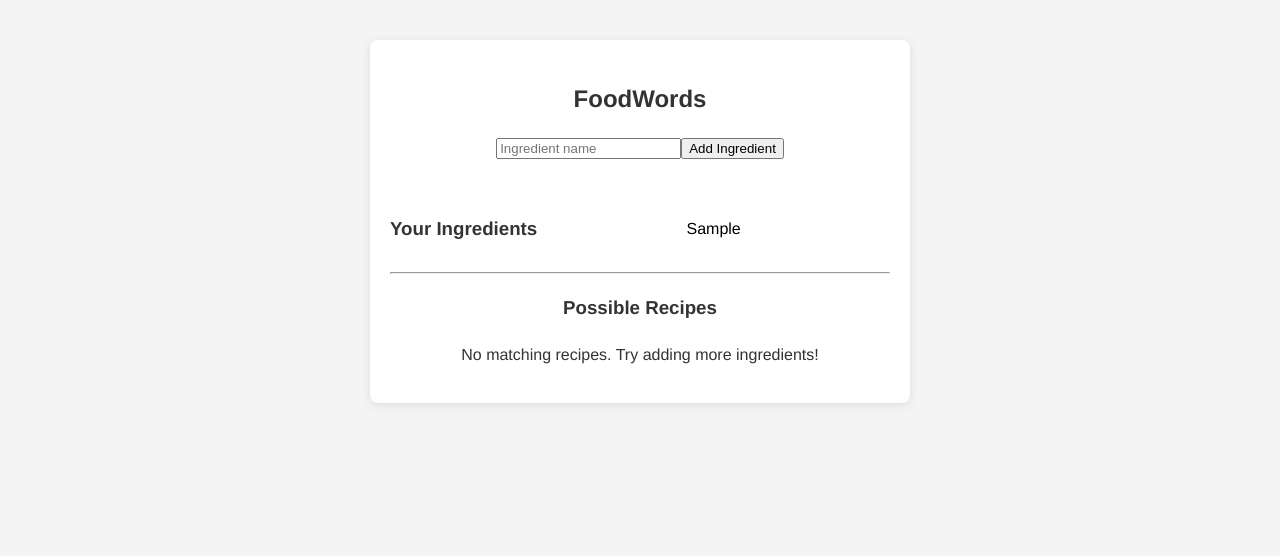
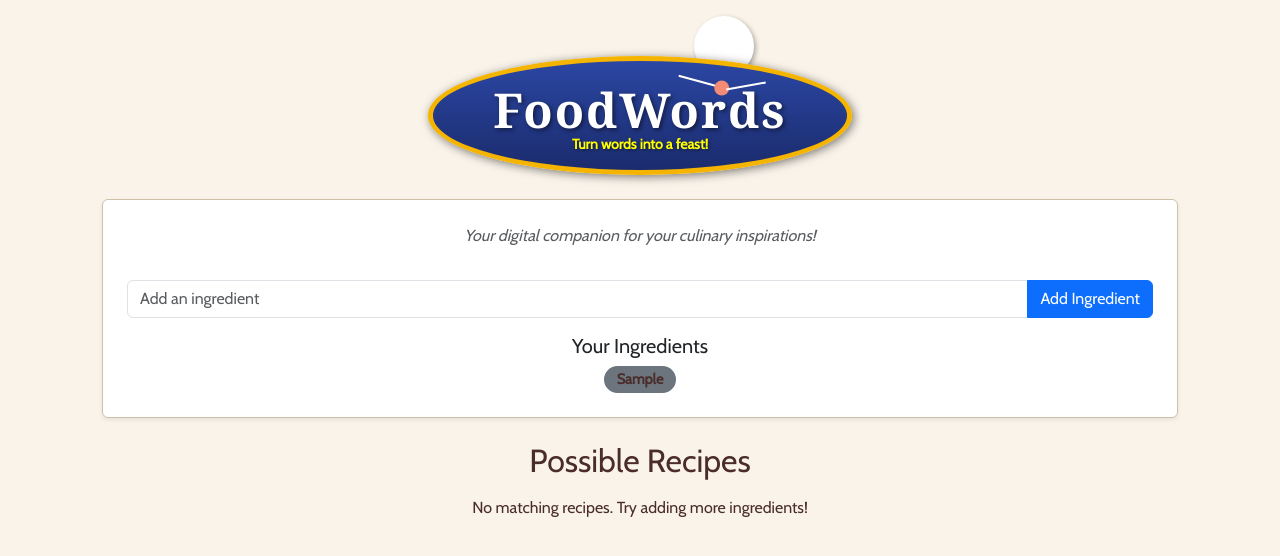
Before and after one commit to loltreeman/FoodWords, a React (Create React App) app: page / in a window 1280 px wide. Both pictures are taken after typing "Sample" into the empty fields and a click on the button "Add Ingredient". Shown: the top 556 px of the page. Built offline with nearby package versions, Linux system fonts and the light colour scheme.

Commit message:
Pushed for update

```diff
--- a/package.json
+++ b/package.json
@@ -7,8 +7,11 @@
     "@testing-library/jest-dom": "^6.6.3",
     "@testing-library/react": "^16.2.0",
     "@testing-library/user-event": "^13.5.0",
+    "bootstrap": "^5.3.5",
     "react": "^19.0.0",
+    "react-bootstrap": "^2.10.9",
     "react-dom": "^19.0.0",
+    "react-router-dom": "^7.5.0",
     "react-scripts": "5.0.1",
     "web-vitals": "^2.1.4"
   },
--- a/src/App.css
+++ b/src/App.css
@@ -1,216 +1,150 @@
-body {
-	color: #333;
-	background-color: #f4f4f4;
-	display: flex;
-	justify-content: center;
-	font-family: 'Helvetica Neue', Arial, sans-serif;
-	line-height: 1.6;
+@import url('https://fonts.googleapis.com/css2?family=Cabin&display=swap');
+
+* {
+  box-sizing: border-box;
   margin: 0;
-	padding: 20px;
+  padding: 0;
 }
 
-  @keyframes appear {
-	from {
-	  opacity: 0;
-	  transform: scale(0.5);
-	}
-	to {
-	  opacity: 1;
-	  transform: scale(1);
-	}
+:root {
+  --font-primary: 'Cabin', sans-serif;
+  --color-bg: #f9f3e9;
+  --color-card: #fff;
+  --color-text: #4a2c2a;
+  --color-accent: #a94442;
+  --color-border: #d1bfa7;
 }
 
-  .div {
-	animation: appear 1.5s linear;
-	background-color: #fff;
-	text-align: center;
-	width: 500px;
-	height: auto;
-	margin: 20px;
-	padding: 20px;
-	border-radius: 8px;
-	box-shadow: 0 2px 10px rgba(0, 0, 0, 0.1);
-  }
-
-  .div_ {
-	display: flex;
-	width: 100%;
-	justify-content: center;
-	align-items: center;
-	text-align: center;
-	margin-bottom: 10px;
-  }
-
-  .span {
-	text-align: center;
-	display: inline-block;
-  }
-
-  .a {
-	width: 100%;
-	margin: 10px;
-  }
-
-  .ol {
-	margin: 20px auto;
-	max-width: 300px;
-	padding: 0;
-	list-style: none;
-  }
-
-  .button {
-	color: #fff;
-	background-color: #007BFF;
-	border: none;
-	border-radius: 4px;
-	padding: 10px 20px;
-	text-align: center;
-	cursor: pointer;
-	transition: background-color 0.3s ease;
-  }
-
-  .button:hover {
-	background-color: #0056b3;
+body {
+  font-family: var(--font-primary);
+  font-size: 16px;
+  color: var(--color-text);
+  background-color: var(--color-bg);
 }
 
 .container {
-	display: flex;
-	width: 150px;
-	justify-content: center;
-	align-items: center;
-	text-align: center;
+  padding: 2rem;
 }
 
-  .container_ {
-	display: flex;
-	width: 75px;
-	justify-content: center;
-	align-items: center;
-	text-align: center;
+.hero-card {
+  border: 1px solid var(--color-border);
+  background-color: var(--color-card);
+}
+.hero-card .card-title {
+  font-size: 2rem;
+  color: var(--color-accent);
+}
+.hero-card .text-muted {
+  font-style: italic;
 }
 
-  .card {
-	--background: #fff;
-	--cardShadow: rgba(32,33,37,0.1);
-	--cardShadowHover: rgba(32,33,37,0.06);
-	--cardShadowActive: rgba(32,33,37,0.55);
-	--cardBorder: #dbdce0;
-	--cardBorderActive: #1a73e8;
-	--textColor: #202125;
-	--linkColor: #1967d2;
-	--ratingColor: #faab00;
+.ingredient-badge {
+  font-size: 0.9rem;
+  background-color: var(--color-border);
+  color: var(--color-text);
+  padding: 0.4rem 0.8rem;
+  border-radius: 20px;
 }
 
-  @media (prefers-color-scheme: dark) {
-	.card {
-	  --background: #3c4043;
-	  --cardShadow: rgba(0,0,0,0.28);
-	  --cardShadowHover: rgba(0,0,0,0.16);
-	  --cardShadowActive: rgba(0,0,0,0.55);
-	  --cardBorder: #202125;
-	  --cardBorderActive: #8ab4f8;
-	  --textColor: #e9eaee;
-	  --linkColor: #8ab4f8;
+.recipe-card {
+  border: 1px solid var(--color-border);
+  background-color: var(--color-card);
+  transition: transform 0.3s, box-shadow 0.3s;
 }
+.recipe-card:hover {
+  transform: translateY(-3px);
+  box-shadow: 0 6px 12px rgba(0, 0, 0, 0.15);
 }
 
-  .card {
-	width: 200px;
-	height: 350px;
-	aspect-ratio: 2/3;
-	background: var(--background);
-	color: var(--textColor);
-	border: 1px solid var(--cardBorder);
-	padding: 25px;
-	box-shadow: 8px 8px 0 var(--cardShadow);
-	transition: box-shadow 0.5s, transform 0.5s;
-	border-radius: 8px;
-	display: inline-block;
-	position: relative;
-	margin: 0 auto 20px;
+.ratatouille-modal-header {
+  background-color: var(--color-accent);
+  color: var(--color-card);
+}
+.btn-close {
+  filter: invert(1);
 }
 
-  .card:hover {
-	transform: translate(-2px, -4px);
-	box-shadow: 16px 16px 0 var(--cardShadowHover);
+.my-4 {
+  margin-top: 1.5rem !important;
+  margin-bottom: 1.5rem !important;
+}
+.g-3 {
+  gap: 1rem !important;
 }
 
-  .card:active {
-	transform: translate(-2px, -4px);
-	border: 2px solid var(--cardBorderActive);
-	box-shadow: 4px 4px 0 var(--cardShadowActive);
+.logo {
+  margin: 0 auto 1rem;
+  text-align: center;
+  position: relative;
+}
+.oval {
+  background: linear-gradient(to bottom, #2b47a3, #1b2b6d);
+  border: 5px solid #f4b400;
+  border-radius: 50%;
+  padding: 20px 60px;
+  position: relative;
+  text-align: center;
+  display: inline-block;
+  box-shadow: 2px 2px 10px rgba(0, 0, 0, 0.5);
+}
+.logo-text {
+  font-family: Georgia, serif;
+  font-size: 48px;
+  font-weight: bold;
+  color: white;
+  text-shadow: 2px 2px 4px rgba(0, 0, 0, 0.5);
+  letter-spacing: 2px;
+  margin: 0;
+}
+.logo-tagline {
+  font-size: 14px;
+  font-weight: bold;
+  color: yellow;
+  text-shadow: 1px 1px 3px rgba(0, 0, 0, 0.5);
+  margin: -5px;
 }
 
-  .card > .icon,
-  .card > .title,
-  .card > .description {
-	margin-bottom: 0.7em;
-	cursor: default;
-	user-select: none;
+.whiskers {
+  position: absolute;
+  top: 50%;
+  width: 100%;
+  display: flex;
+  justify-content: space-between;
 }
-
-  .card > .title {
-	margin-top: 1.5em;
-	font-weight: bold;
+.whisker {
+  width: 40px;
+  height: 2px;
+  background-color: white;
+  position: absolute;
 }
-
-  .card > .description {
-	line-height: 1.5em;
-	min-height: 6em;
+.whisker.left {
+  left: 185px;
+  top: -35px;
+  transform: rotate(15deg);
 }
-
-  .card > .icon {
-	font-size: 3em;
-	margin-bottom: 0.2em;
+.whisker.right {
+  right: 141px;
+  top: -30px;
+  transform: rotate(-10deg);
 }
-
-  .card > .rating {
-	font-size: 1.5em;
-	margin-bottom: 0.8em;
-	color: var(--ratingColor);
-	font-weight: bold;
-	position: relative;
-	width: max-content;
+.nose {
+  width: 15px;
+  height: 15px;
+  background-color: #f48b74;
+  border-radius: 50%;
+  position: absolute;
+  top: 50%;
+  left: 50%;
+  transform: translate(95%, -230%);
 }
-
-  .card > .rating:before {
-	content: "☆☆☆☆☆";
+.chef-hat {
+  width: 60px;
+  height: 60px;
+  background: white;
+  border-radius: 50%;
+  position: absolute;
+  top: -40px;
+  left: 50%;
+  transform: translateX(90%);
+  box-shadow: 2px 2px 5px rgba(0, 0, 0, 0.3);
 }
-
-  .card > .rating:after {
-	content: "★★★★★";
-	position: absolute;
-	left: 0;
-	z-index: 0;
-	width: calc(var(--rating) * 1%);
-	overflow: hidden;
-  }
-
-  .card > .link {
-	margin-bottom: 1rem;
-	color: var(--linkColor);
-	font-size: 0.8em;
-	font-weight: 600;
-	position: relative;
-	text-decoration: none;
-  }
-
-  .card > .link::before {
-	content: "";
-	position: absolute;
-	top: 0;
-	left: 0;
-	width: 100%;
-	height: 100%;
-  }
-
-  .card > .link:after {
-	content: "↗";
-	display: inline-block;
-	margin-left: 0.3em;
-	transition: transform 0.3s ease-in-out;
-  }
-
-  .card:hover > .link:after {
-	transform: translate(0.2em, -0.2em);
-  }
--- a/src/App.js
+++ b/src/App.js
@@ -1,11 +1,11 @@
 import React, { useState } from 'react';
+import 'bootstrap/dist/css/bootstrap.min.css';
 import './App.css';
-import Button from './buttons/Button.js';
 
 export default function MainApp() {
   const [ingredientsList, setIngredientsList] = useState([]);
   const [newIngredient, setNewIngredient] = useState('');
-  const [markedIngredients, setMarkedIngredients] = useState([]);
+  const [selectedRecipe, setSelectedRecipe] = useState(null);
 
   const localRecipes = [
     {
@@ -54,25 +54,25 @@ export default function MainApp() {
       youtube: "https://www.youtube.com/watch?v=FUeyrEN14Rk"
     }
   ];
+
   const recipes = localRecipes;
 
-  function addIngredient() {
+  const addIngredient = () => {
     if (newIngredient.trim()) {
       if (!ingredientsList.find(ing => ing.toLowerCase() === newIngredient.trim().toLowerCase())) {
         setIngredientsList(prev => [...prev, newIngredient.trim()]);
       }
       setNewIngredient('');
     }
-  }
+  };
 
-  function removeIngredient(ingredient) {
+  const removeIngredient = (ingredient) => {
     if (window.confirm(`Remove "${ingredient}" from your list?`)) {
       setIngredientsList(prev => prev.filter(ing => ing !== ingredient));
-      setMarkedIngredients(prev => prev.filter(ing => ing !== ingredient));
     }
-  }
+  };
 
-  function generateRecipes() {
+  const generateRecipes = () => {
     const threshold = 3;
     return recipes
       .map(recipe => {
@@ -82,85 +82,120 @@ export default function MainApp() {
         return { ...recipe, missing };
       })
       .filter(recipe => recipe.missing.length <= threshold);
-  }
+  };
+
+  const openRecipeModal = (recipe) => setSelectedRecipe(recipe);
+  const closeRecipeModal = () => setSelectedRecipe(null);
 
   return (
-    <div className="div">
-      <h2>FoodWords</h2>
+    <div className="container my-4 ratatouille-theme">
+      <div className="logo text-center mb-4">
+        <div className="chef-hat"></div>
+        <div className="oval">
+          <h1 className="logo-text">FoodWords</h1>
+          <p className="logo-tagline">Turn words into a feast!</p>
+          <div className="whiskers">
+            <span className="whisker left"></span>
+            <div className="nose"></div>
+            <span className="whisker right"></span>
+          </div>
+        </div>
+      </div>
 
-      <div className="div_">
+      <div className="card p-4 mb-4 shadow-sm hero-card">
+        <p className="text-center text-muted">Your digital companion for your culinary inspirations!</p>
+        <div className="input-group my-3">
           <input
             type="text"
-          placeholder="Ingredient name"
+            className="form-control"
+            placeholder="Add an ingredient"
             value={newIngredient}
             onChange={(e) => setNewIngredient(e.target.value)}
-          onKeyDown={(e) => {
-            if (e.key === "Enter") {
-              addIngredient();
-            }
-          }}
+            onKeyDown={(e) => { if (e.key === 'Enter') addIngredient(); }}
           />
-        <Button text="Add Ingredient" onClick={addIngredient} />
+          <button className="btn btn-primary" onClick={addIngredient}>Add Ingredient</button>
         </div>
-      <br />
-
         {ingredientsList.length > 0 && (
-        <div className="div_">
-          <h3>Your Ingredients</h3>
-          <ol className="ol">
-            {ingredientsList.map((ing, i) => (
-              <li
-                key={i}
+          <div className="text-center">
+            <h5>Your Ingredients</h5>
+            <div className="d-flex flex-wrap justify-content-center gap-2">
+              {ingredientsList.map((ing, index) => (
+                <span
+                  key={index}
+                  className="badge bg-secondary ingredient-badge"
                   onClick={() => removeIngredient(ing)}
-                style={{
-                  cursor: "pointer",
-                  color: markedIngredients.includes(ing) ? "red" : "black"
-                }}
+                  style={{ cursor: 'pointer' }}
                 >
                   {ing}
-              </li>
+                </span>
               ))}
-          </ol>
             </div>
-      )}
-
-      <hr />
-
-      <div>
-        <h3>Possible Recipes</h3>
-        {generateRecipes().length === 0 ? (
-          <p>No matching recipes. Try adding more ingredients!</p>
-        ) : (
-          <div className="recipes-container">
-            {generateRecipes().map((recipe, i) => (
-              <div
-                key={i}
-                className="card"
-                style={{ "--rating": 100 - recipe.missing.length * 20 }}
-              >
-                <div className="icon">🍽️</div>
-                <div className="title">{recipe.name}</div>
-                <p className="description">
-                  {recipe.missing.length > 0
-                    ? <>Missing: {recipe.missing.join(', ')}</>
-                    : "All ingredients available!"}
-                </p>
-                <div className="rating"></div>
-                {recipe.youtube && (
-                  <a
-                    href={recipe.youtube}
-                    className="link"
-                    target="_blank"
-                    rel="noopener noreferrer"
-                  >
-                    See the recipe
-                  </a>
-                )}
-              </div>
-            ))}
           </div>
         )}
       </div>
+
+      <h2 className="mb-3 text-center">Possible Recipes</h2>
+      <div className="row g-3">
+        {generateRecipes().length === 0 ? (
+          <p className="text-center">No matching recipes. Try adding more ingredients!</p>
+        ) : (
+          generateRecipes().map((recipe, i) => (
+            <div key={i} className="col-sm-6 col-md-4">
+              <div className="card h-100 shadow-sm recipe-card" onClick={() => openRecipeModal(recipe)} style={{ cursor: 'pointer' }}>
+                <div className="card-img-top placeholder-img"></div>
+                <div className="card-body">
+                  <h5 className="card-title">{recipe.name}</h5>
+                  <p className="card-text">
+                    {recipe.missing.length > 0
+                      ? `Missing: ${recipe.missing.join(', ')}`
+                      : 'All ingredients available!'}
+                  </p>
+                </div>
+              </div>
+            </div>
+          ))
+        )}
+      </div>
+
+      {selectedRecipe && (
+        <div className="modal show d-block" tabIndex="-1" role="dialog" onClick={closeRecipeModal}>
+          <div className="modal-dialog modal-dialog-centered" role="document" onClick={e => e.stopPropagation()}>
+            <div className="modal-content">
+              <div className="modal-header ratatouille-modal-header">
+                <h5 className="modal-title">{selectedRecipe.name}</h5>
+                <button type="button" className="btn-close" onClick={closeRecipeModal}></button>
+              </div>
+              <div className="modal-body">
+                <p><strong>Ingredients:</strong></p>
+                <div className="d-flex flex-wrap gap-2">
+                  {selectedRecipe.ingredients.map((ingredient, i) => {
+                    const hasIngredient = ingredientsList.some(
+                      ing => ing.toLowerCase() === ingredient.toLowerCase()
+                    );
+                    return (
+                      <span key={i} className={`badge ${hasIngredient ? 'bg-primary' : 'bg-light text-dark'} ingredient-badge`}>
+                        {ingredient}
+                      </span>
+                    );
+                  })}
+                </div>
+                <hr />
+                <p>
+                  Watch the full recipe tutorial{' '}
+                  <a href={selectedRecipe.youtube} target="_blank" rel="noopener noreferrer">
+                    here
+                  </a>.
+                </p>
+              </div>
+              <div className="modal-footer">
+                <button type="button" className="btn btn-secondary" onClick={closeRecipeModal}>
+                  Close
+                </button>
+              </div>
+            </div>
+          </div>
+        </div>
+      )}
     </div>
   );
 }
```
Also changed, not shown: src/recipes.json (added, +17 -0 lines), 1 other file (tests, documents, lock files or other folders). Lines whose indentation alone changed are shown as unchanged.
